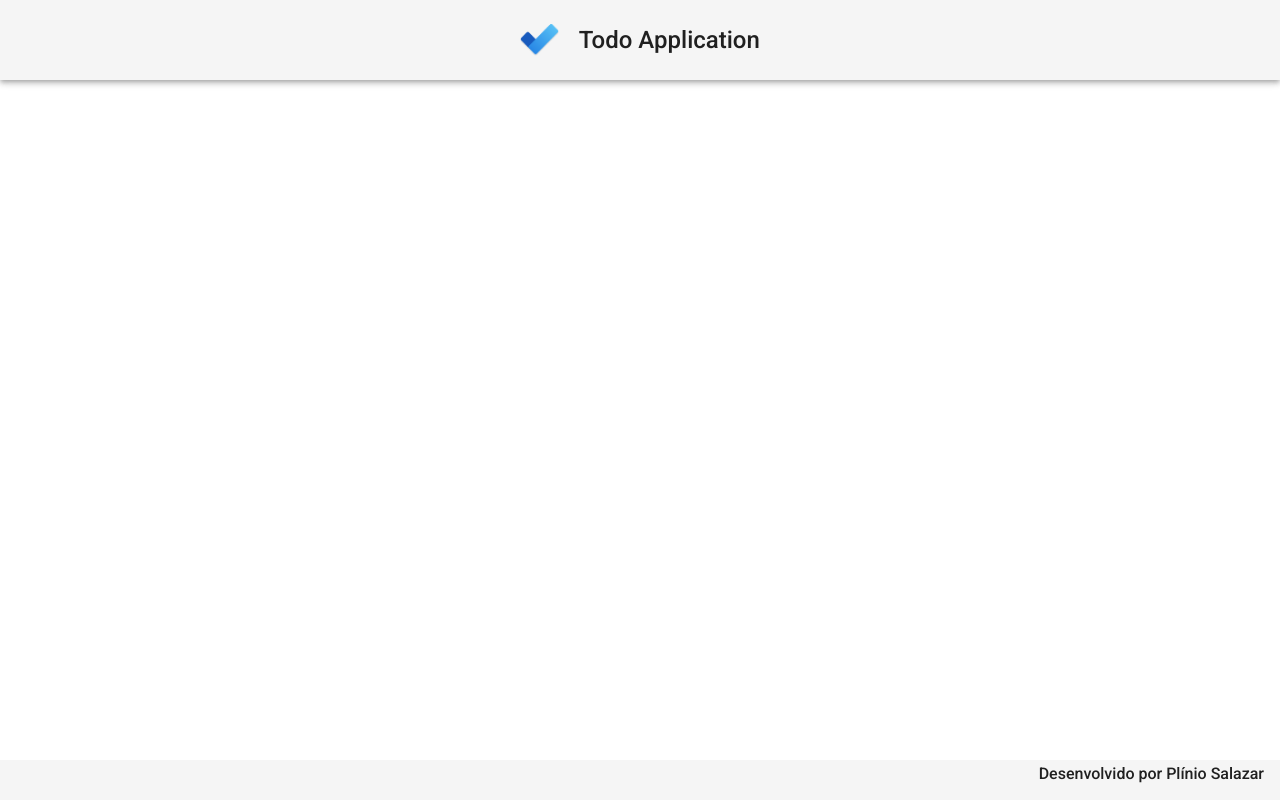
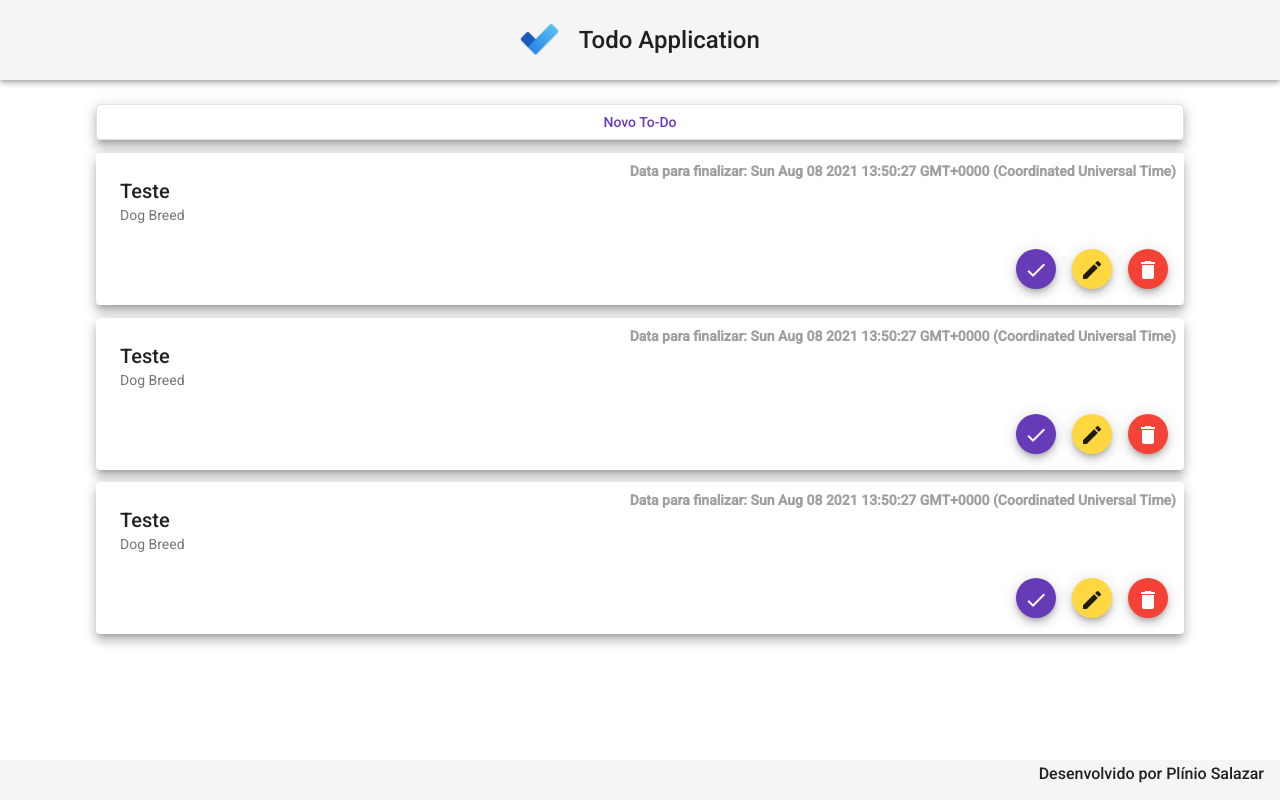
Before and after one commit to kanttanhed/todo-angular, an Angular app in the folder todo/: page / in a window 1280 px wide. Built offline with nearby package versions, Linux system fonts and the light colour scheme.

Commit message:
adding read all

```diff
--- a/todo/src/app/app.component.html
+++ b/todo/src/app/app.component.html
@@ -1,2 +1,3 @@
 <app-header></app-header>
+<app-read-all></app-read-all>
 <app-footer></app-footer>
--- /dev/null
+++ b/todo/src/app/components/read-all/read-all.component.css
@@ -0,0 +1,45 @@
+.container {
+    width: 85%;
+    margin: auto;
+}
+
+.badge {
+    margin-top: 1.5rem;
+    display: flex;
+    justify-content: center;
+    align-items: center;
+}
+
+.badge button {
+    margin: auto;
+    width: 100%;
+}
+
+.content {
+    width: 100%;
+}
+
+.novo-todo {
+    width: 100%;
+    margin-top: 1.5rem;
+}
+
+mat-card {
+    margin-top: .8rem;
+    padding: .5rem;
+}
+
+p {
+    text-align: end;
+    font-weight: 600;
+    color: rgb(161, 158, 158);
+    margin-bottom: 0;
+}
+
+.actions {
+    text-align: end;
+}
+
+.actions button {
+    margin: .5rem;
+}
--- /dev/null
+++ b/todo/src/app/components/read-all/read-all.component.html
@@ -0,0 +1,25 @@
+<div class="container">
+    <button class="novo-todo mat-elevation-z8" mat-stroked-button color="primary">Novo To-Do</button>
+
+    <div class="content" *ngFor="let item of list">
+        <mat-card class=" mat-elevation-z8">
+            <p>Data para finalizar: {{ item.dataParaFinalizar }}</p>
+            <mat-card-header>
+              <mat-card-title>{{ item.titulo }}</mat-card-title>
+              <mat-card-subtitle>Dog Breed</mat-card-subtitle>
+            </mat-card-header>
+
+            <div class="actions">
+                <button mat-mini-fab color="primary">
+                    <mat-icon>done</mat-icon>
+                </button>
+                <button mat-mini-fab color="accent">
+                    <mat-icon>edit</mat-icon>
+                </button>
+                <button mat-mini-fab color="warn">
+                    <mat-icon>delete</mat-icon>
+                </button>
+            </div>
+          </mat-card>
+    </div>
+</div>
--- /dev/null
+++ b/todo/src/app/components/read-all/read-all.component.ts
@@ -0,0 +1,35 @@
+import { Component, OnInit } from '@angular/core';
+import { Todo } from 'src/app/models/todo';
+
+
+@Component({
+  selector: 'app-read-all',
+  templateUrl: './read-all.component.html',
+  styleUrls: ['./read-all.component.css']
+})
+export class ReadAllComponent implements OnInit {
+
+  list: Todo[] =[
+    {
+      titulo: "Teste",
+      dataParaFinalizar: new Date,
+      finalizado: false
+    },
+    {
+      titulo: "Teste",
+      dataParaFinalizar: new Date,
+      finalizado: false
+    },
+    {
+      titulo: "Teste",
+      dataParaFinalizar: new Date,
+      finalizado: false
+    }
+  ]
+
+  constructor() { }
+
+  ngOnInit(): void {
+  }
+
+}
--- /dev/null
+++ b/todo/src/app/models/todo.ts
@@ -0,0 +1,7 @@
+export interface Todo {
+    id?: String,
+    titulo: String,
+    descricao?: String,
+    dataParaFinalizar: any,
+    finalizado: Boolean
+}
```
Also changed, not shown: todo/src/app/app.module.ts (+12 -2 lines).
